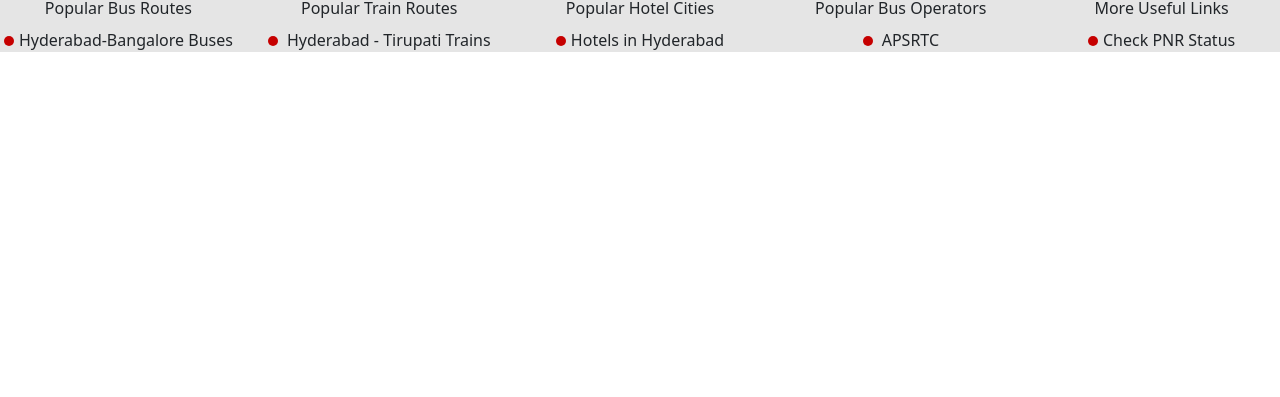
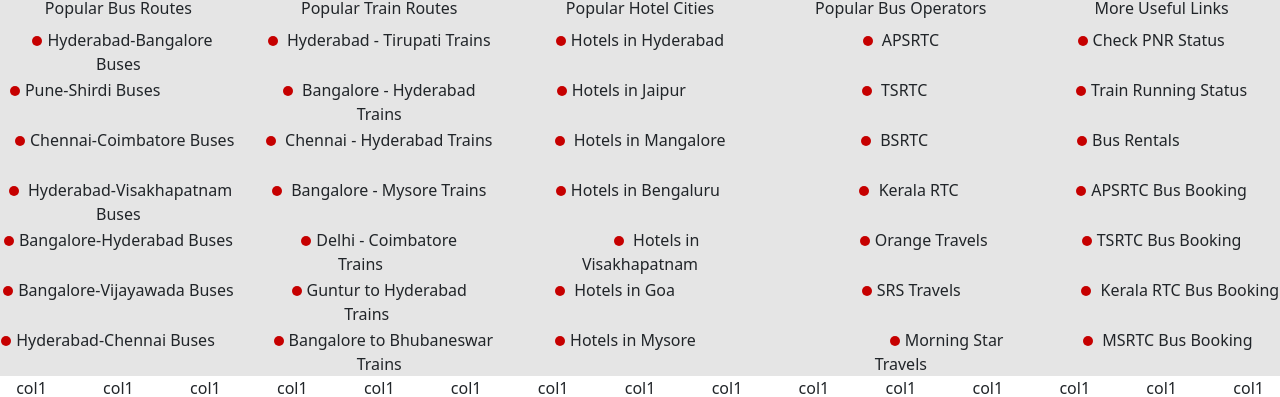
Before and after one commit to nagendrax02/abhibus-react-app, a React (Create React App) app in the folder abhibus-clone/: page / in a window 1280 px wide. Shown: the part 534-931 px from the top of the page. Before the commit the page ends 800 px from the top, so only its background shows below. Built offline with nearby package versions, Linux system fonts and the light colour scheme.

Commit message:
changes to footer

```diff
--- a/abhibus-clone/src/Pages/Route.jsx
+++ b/abhibus-clone/src/Pages/Route.jsx
@@ -1,11 +1,9 @@
 import { Route, Switch } from "react-router"
-import { Offer } from "./Offers"
 import { Home } from "./Home"
 export const  Router = ()=>{
     return <>
     <Switch>
         <Route path='/' exact> <Home></Home> </Route>
-        <Route exact path='/offers'> <Offer></Offer> </Route>
         <Route>Page not found</Route>
     </Switch>
     </>
--- a/abhibus-clone/src/components/jsx/Footer.jsx
+++ b/abhibus-clone/src/components/jsx/Footer.jsx
@@ -2,6 +2,7 @@
 import "../css/Footer.css";
 export const Footer = () => {
   return (
+    <>
     <div className="footer-main-div">
       <div className="footer-div row">
         <div className="col">
@@ -28,11 +29,12 @@
       <div className="row">
         <div className="col">
           {" "}
+          &nbsp;&nbsp;
           <span className="dot"></span>Hyderabad-Bangalore Buses
         </div>
         <div className="col">
           {" "}
-          <span className="dot"> </span> Hyderabad - Tirupati Trains
+          <span className="dot"> </span> Hyderabad - Tirupati Trains &nbsp;&nbsp;&nbsp;
         </div>
         <div className="col">
           <span className="dot"> </span>Hotels in Hyderabad{" "}
@@ -41,9 +43,164 @@
           <span className="dot"> </span> APSRTC
         </div>
         <div className="col">
-          <span className="dot"> </span>Check PNR Status
+          <span className="dot"> </span>Check PNR Status &nbsp;&nbsp;&nbsp;&nbsp;
         </div>
       </div>
+
+
+      <div className="row">
+        <div className="col">
+          {" "}
+          &nbsp;&nbsp;
+          <span className="dot"></span>Pune-Shirdi Buses &nbsp;&nbsp;&nbsp;&nbsp;&nbsp;&nbsp;&nbsp;&nbsp;&nbsp;&nbsp;&nbsp;&nbsp;&nbsp;&nbsp;&nbsp;&nbsp;&nbsp;
+        </div>
+        <div className="col">
+          {" "}
+          <span className="dot"> </span>  Bangalore - Hyderabad Trains
+        </div>
+        <div className="col">
+          <span className="dot"> </span>Hotels in Jaipur &nbsp;&nbsp;&nbsp;&nbsp;&nbsp;&nbsp;&nbsp;&nbsp;{" "}
+        </div>
+        <div className="col">
+          <span className="dot"> </span> TSRTC &nbsp;&nbsp;
+        </div>
+        <div className="col">
+          <span className="dot"> </span>Train Running Status
+        </div>
+      </div>
+
+      <div className="row">
+        <div className="col">
+          {" "}
+          &nbsp;&nbsp;&nbsp;
+          <span className="dot"></span>Chennai-Coimbatore Buses &nbsp;&nbsp;
+        </div>
+        <div className="col">
+          {" "}
+          <span className="dot"> </span>  Chennai - Hyderabad Trains &nbsp;&nbsp;&nbsp;
+
+        </div>
+        <div className="col">
+          <span className="dot"> </span> Hotels in Mangalore{" "}
+        </div>
+        <div className="col">
+          <span className="dot"> </span> BSRTC&nbsp;&nbsp;&nbsp;
+        </div>
+        <div className="col">
+          <span className="dot"> </span>Bus Rentals&nbsp;&nbsp;&nbsp;&nbsp;&nbsp;&nbsp;&nbsp;&nbsp;&nbsp;&nbsp;&nbsp;&nbsp;&nbsp;&nbsp;&nbsp;&nbsp;
+        </div>
+      </div>
+
+      <div className="row">
+        <div className="col">
+          &nbsp;
+          <span  className="dot"></span> Hyderabad-Visakhapatnam Buses
+        </div>
+        <div className="col">
+          {" "}
+          <span className="dot"> </span> Bangalore - Mysore Trains &nbsp;&nbsp;&nbsp;&nbsp;&nbsp;&nbsp;
+
+        </div>
+        <div className="col">
+          <span className="dot"> </span>Hotels in Bengaluru&nbsp;{" "}
+        </div>
+        <div className="col">
+        &nbsp;&nbsp;&nbsp;&nbsp;
+          <span className="dot"> </span> Kerala RTC
+        </div>
+        <div className="col">
+          <span className="dot"> </span>APSRTC Bus Booking
+        </div>
+      </div>
+
+      <div className="row">
+        <div className="col">
+          {" "}
+          <span className="dot"></span>Bangalore-Hyderabad Buses
+        </div>
+        <div className="col">
+          {" "}
+          <span className="dot"> </span>Delhi - Coimbatore Trains&nbsp;&nbsp;&nbsp;&nbsp;&nbsp;&nbsp;&nbsp;&nbsp;&nbsp;
+
+        </div>
+        <div className="col">
+        &nbsp;&nbsp;&nbsp;&nbsp;&nbsp;&nbsp;&nbsp;&nbsp;
+          <span className="dot"> </span> Hotels in Visakhapatnam{" "}
+        </div>
+        <div className="col">
+        &nbsp;&nbsp;&nbsp;&nbsp;&nbsp;&nbsp;&nbsp;&nbsp;&nbsp;&nbsp;&nbsp;
+          <span className="dot"> </span>Orange Travels
+        </div>
+        <div className="col">
+          <span className="dot"> </span>TSRTC Bus Booking
+        </div>
+      </div>
+
+      <div className="row">
+        <div className="col">
+          {" "}
+          <span className="dot"></span>Bangalore-Vijayawada Buses
+        </div>
+        <div className="col">
+          {" "}
+          <span className="dot"> </span>Guntur to Hyderabad Trains&nbsp;&nbsp;&nbsp;&nbsp;&nbsp;&nbsp;
+
+        </div>
+        <div className="col">
+          <span className="dot"> </span> Hotels in Goa &nbsp;&nbsp;&nbsp;&nbsp;&nbsp;&nbsp;&nbsp;&nbsp;&nbsp;&nbsp;&nbsp;{" "}
+        </div>
+        <div className="col">
+        &nbsp;&nbsp;&nbsp;&nbsp;&nbsp;
+          <span className="dot"> </span>SRS Travels
+        </div>
+        <div className="col">
+        &nbsp;&nbsp;&nbsp;&nbsp;&nbsp;&nbsp;&nbsp;&nbsp;&nbsp;
+          <span className="dot"> </span> Kerala RTC Bus Booking
+        </div>
+      </div>
+
+      <div className="row">
+        <div className="col">
+          {" "}
+          <span className="dot"></span>Hyderabad-Chennai Buses&nbsp;&nbsp;&nbsp;&nbsp;&nbsp;
+        </div>
+        <div className="col">
+          {" "}
+          &nbsp;&nbsp;
+          <span className="dot"> </span>Bangalore to Bhubaneswar Trains
+
+        </div>
+        <div className="col">
+          <span className="dot"> </span>Hotels in Mysore&nbsp;&nbsp;&nbsp;&nbsp;&nbsp;&nbsp;&nbsp;{" "}
+        </div>
+        <div className="col">
+        &nbsp;&nbsp;&nbsp;&nbsp;&nbsp;&nbsp;&nbsp;&nbsp;&nbsp;&nbsp;&nbsp;&nbsp;&nbsp;&nbsp;&nbsp;&nbsp;&nbsp;&nbsp;&nbsp;&nbsp;&nbsp;&nbsp;
+          <span className="dot"> </span>Morning Star Travels
+        </div>
+        <div className="col">
+        &nbsp;&nbsp;&nbsp;
+          <span className="dot"> </span> MSRTC Bus Booking
+        </div>
+      </div>
+
     </div>
+    <div className='row footer-nav'>
+        <div className='col'>col1</div>
+        <div className='col'>col1</div>
+        <div className='col'>col1</div>
+        <div className='col'>col1</div>
+        <div className='col'>col1</div>
+        <div className='col'>col1</div>
+        <div className='col'>col1</div>
+        <div className='col'>col1</div>
+        <div className='col'>col1</div>
+        <div className='col'>col1</div>
+        <div className='col'>col1</div>
+        <div className='col'>col1</div>
+        <div className='col'>col1</div>
+        <div className='col'>col1</div>
+        <div className='col'>col1</div>
+      </div>
+    </>
   );
 };
```
Also changed, not shown: abhibus-clone/src/components/NavBar.jsx (deleted, +0 -7 lines).
